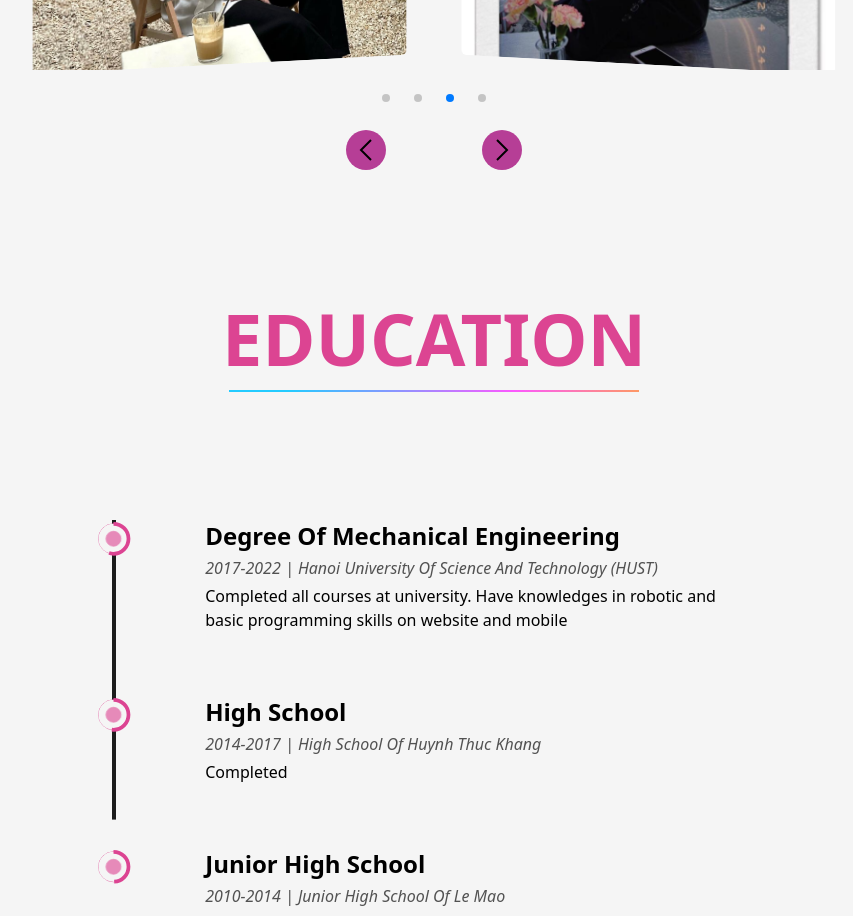
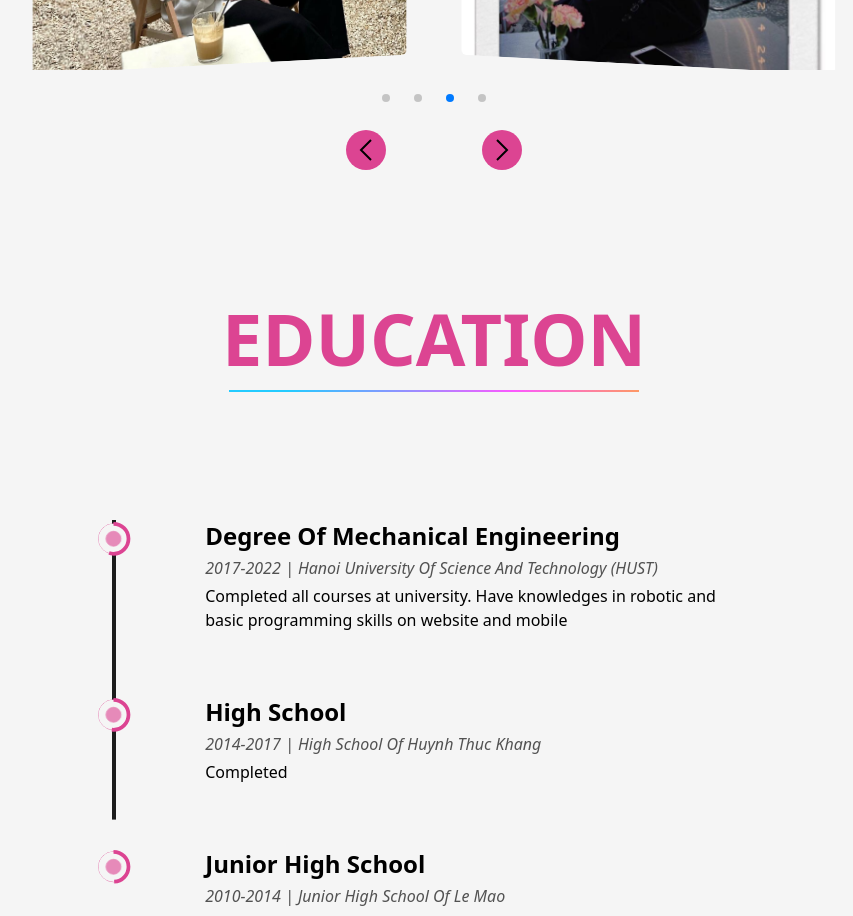
Before and after one commit to taiphan2288/thanhtai-portfolio, a React (Create React App) app: page / in a window 1280 px wide. Shown: the part 2020-2936 px from the top of the page, without its empty margins (206-1059 px from the left). Built offline with nearby package versions, Linux system fonts and the light colour scheme; no server answers.

Commit message:
update button in slider

```diff
--- a/src/components/Slider.js
+++ b/src/components/Slider.js
@@ -84,13 +84,13 @@ const Slider = () => {
         <div className="absolute flex gap-24 text-lg items-center justify-center mt-20">
           <button
             onClick={handlePrev}
-            className="bg-primary p-2 rounded-full dark:bg-white"
+            className="bg-red p-2 rounded-full dark:bg-white hover:opacity-70"
           >
             <GrPrevious size={24} />
           </button>
           <button
             onClick={handleNext}
-            className="bg-primary p-2 rounded-full dark:bg-white"
+            className="bg-red p-2 rounded-full dark:bg-white hover:opacity-70"
           >
             <GrNext size={24} />
           </button>
```
